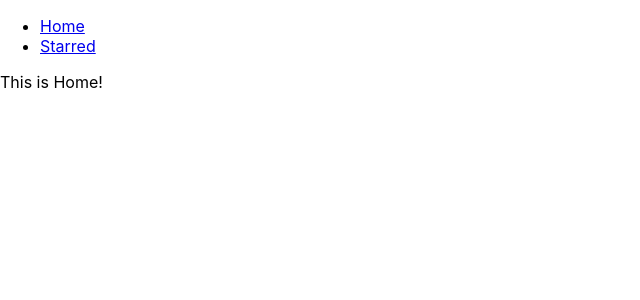
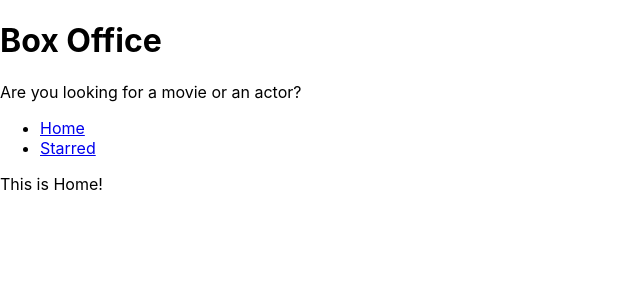
Before and after one commit to josem-gp/react-box-office, a React (Create React App) app: page / in a window 1280 px wide. Shown: the top 300 px of the page, without its empty margins (0-640 px from the left). Built offline with nearby package versions, Linux system fonts and the light colour scheme.

Commit message:
added a title and subtitle to Main Page

```diff
--- a/src/components/MainPageLayout.js
+++ b/src/components/MainPageLayout.js
@@ -1,9 +1,14 @@
 import React from "react";
 import Nav from "./Nav";
+import Title from "./Title";
 
 const MainPageLayout = ({ children }) => {
   return (
     <div>
+      <Title
+        title="Box Office"
+        subtitle="Are you looking for a movie or an actor?"
+      />
       <Nav />
       {children}
     </div>
--- /dev/null
+++ b/src/components/Title.js
@@ -0,0 +1,12 @@
+import React from "react";
+
+const Title = ({ title, subtitle }) => {
+  return (
+    <div>
+      <h1>{title}</h1>
+      <p>{subtitle}</p>
+    </div>
+  );
+};
+
+export default Title;
--- a/src/pages/Starred.js
+++ b/src/pages/Starred.js
@@ -1,7 +1,8 @@
 import React from "react";
+import MainPageLayout from "../components/MainPageLayout";
 
 const Starred = () => {
-  return <div>This is Starred!</div>;
+  return <MainPageLayout>This is Starred!</MainPageLayout>;
 };
 
 export default Starred;
```
